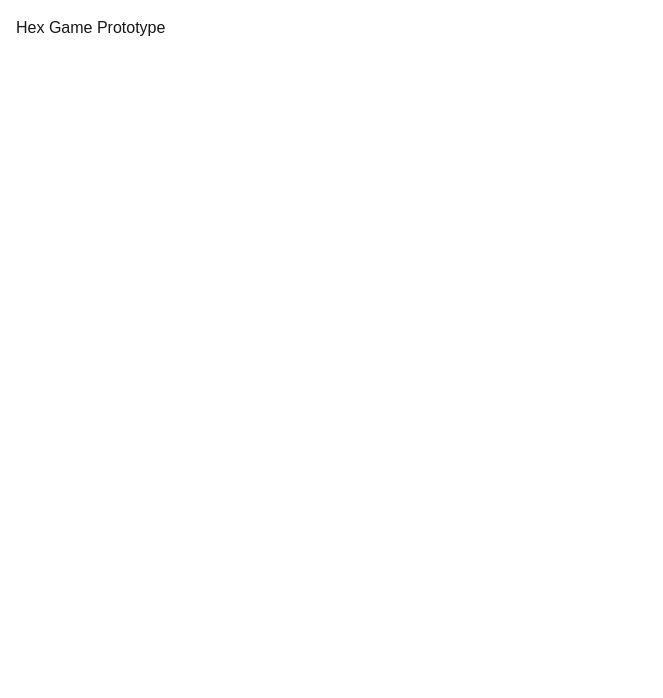
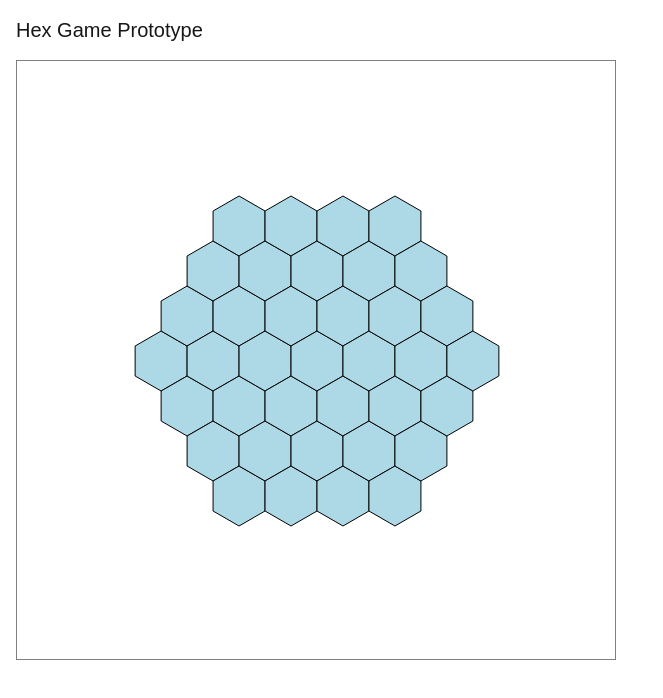
Before and after one commit to Lativado/hex-game-prototype, a Next.js app: page / in a window 1280 px wide. Shown: the top 698 px of the page, without its empty margins (0-663 px from the left). Built offline with nearby package versions, Linux system fonts and the light colour scheme.

Commit message:
Basic grid map

```diff
--- a/app/page.tsx
+++ b/app/page.tsx
@@ -1,9 +1,10 @@
-import Image from "next/image";
+import HexGrid from "@/components/HexGrid";
 
 export default function Home() {
   return (
     <main className="p-4">
-      <h1>Hex Game Prototype</h1>
+      <h1 className="text-xl mb-4">Hex Game Prototype</h1>
+      <HexGrid />
     </main>
   );
 }
--- /dev/null
+++ b/components/HexGrid.tsx
@@ -0,0 +1,66 @@
+"use client";
+
+import { useState } from "react";
+
+type Hex = {
+  q: number;
+  r: number;
+};
+
+const HEX_SIZE = 30;
+
+// Convert axial coords → pixel
+function hexToPixel(q: number, r: number) {
+  const x = HEX_SIZE * (Math.sqrt(3) * q + (Math.sqrt(3) / 2) * r);
+  const y = HEX_SIZE * (3 / 2) * r;
+  return { x, y };
+}
+
+// Generate hex corners
+function getHexPoints(x: number, y: number) {
+  const points = [];
+  for (let i = 0; i < 6; i++) {
+    const angle = ((60 * i - 30) * Math.PI) / 180;
+    const px = x + HEX_SIZE * Math.cos(angle);
+    const py = y + HEX_SIZE * Math.sin(angle);
+    points.push(`${px},${py}`);
+  }
+  return points.join(" ");
+}
+
+export default function HexGrid() {
+  const [selected, setSelected] = useState<string | null>(null);
+
+  // Generate a small grid
+  const hexes: Hex[] = [];
+  const radius = 3;
+
+  for (let q = -radius; q <= radius; q++) {
+    for (let r = -radius; r <= radius; r++) {
+      if (Math.abs(q + r) <= radius) {
+        hexes.push({ q, r });
+      }
+    }
+  }
+
+  return (
+    <svg width={600} height={600} style={{ border: "1px solid gray" }}>
+      {hexes.map(({ q, r }) => {
+        const { x, y } = hexToPixel(q, r);
+        const key = `${q},${r}`;
+        const isSelected = selected === key;
+
+        return (
+          <polygon
+            key={key}
+            points={getHexPoints(x + 300, y + 300)}
+            fill={isSelected ? "orange" : "lightblue"}
+            stroke="black"
+            onClick={() => setSelected(key)}
+            style={{ cursor: "pointer" }}
+          />
+        );
+      })}
+    </svg>
+  );
+}
```
